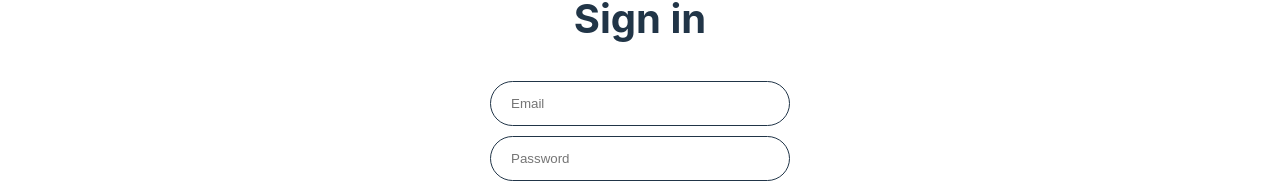
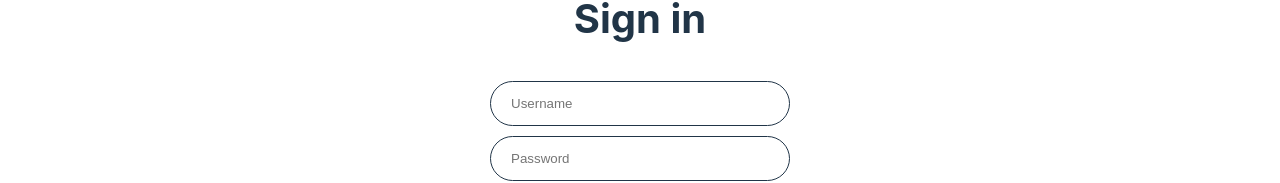
Before and after one commit to guysharony/matcha, a React (Vite) app in the folder frontend/: page /signin in a window 1280 px wide. Shown: the part 233-416 px from the top of the page. Built offline with nearby package versions, Linux system fonts and the light colour scheme.

Commit message:
Creating sign in page

```diff
--- a/frontend/src/routes/Signin/Signin.style.css
+++ b/frontend/src/routes/Signin/Signin.style.css
@@ -23,6 +23,28 @@
 	width: 100%;
 	display: flex;
 	justify-content: center;
+	flex-direction: column;
+}
+
+.input-div.error > .errors-div > ul {
+	text-align: left;
+	margin: 5px 0;
+	padding-left: 25px;
+	color: #bc0000;
+	font-size: 13px;
+	display: block;
+}
+
+.input-div.error > input {
+	border-color: #bc0000;
+}
+
+.input-div:not(.error) > .errors-div {
+	display: none;
+}
+
+.input-div:not(.error) > input {
+	border-color: #213548;
 }
 
 .inputs-div > div:not(:last-child) {
--- a/frontend/src/routes/Signin/Signin.tsx
+++ b/frontend/src/routes/Signin/Signin.tsx
@@ -1,21 +1,83 @@
 import React, { useState } from 'react';
+import { Link } from 'react-router-dom';
+
+import fetch from '@/bundles/fetch';
 import withProtection from '@/hoc/withProtection';
 
+import AuthInput from '@/components/AuthInput/AuthInput';
+
+import { ErrorsInterface, ValuesInterface } from './Signin.interface';
+
 import './Signin.style.css';
-import { Link } from 'react-router-dom';
+
 
 function Signin() {
-	const [email, setEmail] = useState<string>('');
-	const [password, setPassword] = useState<string>('');
+	const [values, setValues] = useState<ValuesInterface>({
+		username: '',
+		password: '',
+	});
 
-	const disable = email.length == 0 || password.length == 0;
+	const [errors, setErrors] = useState<ErrorsInterface>({
+		username: [],
+		password: [],
+	});
 
-	const onChangeEmail = (e: any) => {
-		setEmail(e.currentTarget.value);
+	const disable = Object.values(values).some(value => value.length == 0);
+
+	const resetInputs = () => {
+		setValues({
+			username: '',
+			password: '',
+		});
+		setErrors({
+			username: [],
+			password: [],
+		});
 	}
 
-	const onChangePassword = (e: any) => {
-		setPassword(e.currentTarget.value);
+	const handleValue = (e: any) => {
+		const name = e.currentTarget.name;
+		const value = e.currentTarget.value;
+
+		setValues({
+			...values,
+			[name]: value
+		});
+	}
+
+	const handleErrors = (e: any) => {
+		try {
+			const response = JSON.parse(e.message);
+
+			const emptyErrors = {
+				username: [],
+				password: [],
+			};
+
+			const newErrors = response.reduce(
+				(acc: any, { field, message }: any) => {
+					acc[field] = acc[field] ? [...acc[field], message] : [message];
+					return acc;
+				},
+				emptyErrors
+			);
+
+			setErrors(newErrors);
+		} catch (e) {
+			console.log(e)
+		}
+  };
+
+	const onContinue = async (e: any) => {
+		try {
+			await fetch.request.json('/auth/login', {
+				login: values.username,
+				password: values.password
+			});
+			resetInputs();
+		} catch (e: any) {
+			handleErrors(e);
+		}
 	}
 
 	return (
@@ -25,32 +87,23 @@ function Signin() {
 					<h1 className='no-select'>Sign in</h1>
 				</div>
 				<div className='inputs-div'>
-					<div className='email-div'>
-						<input
-							name="email"
-							placeholder="Email"
-							autoCapitalize="none"
-							autoComplete="off"
-							autoCorrect="off"
-							type="text"
-							onChange={onChangeEmail}
-							required />
-					</div>
-					<div className='password-div'>
-						<input
-							name="password"
-							placeholder="Password"
-							autoCapitalize="none"
-							autoComplete="off"
-							autoCorrect="off"
-							type="password"
-							onChange={onChangePassword}
-							required />
-					</div>
+					<AuthInput
+						name='username'
+						placeholder='Username'
+						type='text'
+						onChange={handleValue}
+						errors={errors.username} />
+					<AuthInput
+						name='password'
+						placeholder='Password'
+						type='password'
+						onChange={handleValue}
+						errors={errors.password} />
 				</div>
 				<div className='continue-div'>
 					<button
-						className={`continue primary no-select${disable ? ' disable' : ''}`}>
+						className={`continue primary no-select${disable ? ' disable' : ''}`}
+						onClick={onContinue}>
 						Continue
 					</button>
 				</div>
--- a/frontend/src/routes/Signup/Signup.tsx
+++ b/frontend/src/routes/Signup/Signup.tsx
@@ -1,6 +1,5 @@
 import React, { useState } from 'react';
 import { Link } from 'react-router-dom';
-import { v4 as uuidv4 } from 'uuid';
 
 import fetch from '@/bundles/fetch';
 import withProtection from '@/hoc/withProtection';
```
Also changed, not shown: frontend/src/routes/Signin/Signin.interface.ts (added, +9 -0 lines).
